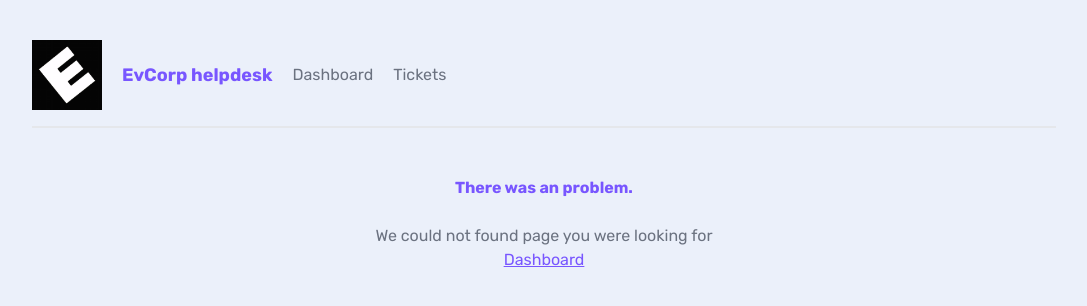
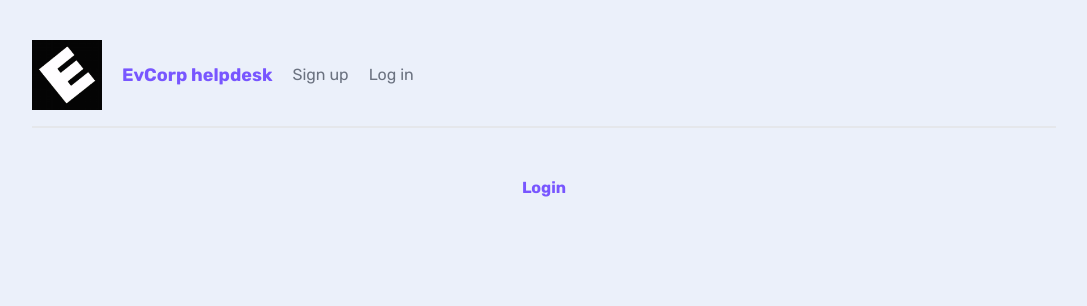
Before and after one commit to zaskier/next.js, a Next.js app: page /login in a window 1280 px wide. Before the commit this address had no page. Shown: the top 306 px of the page, without its empty margins (96-1183 px from the left). Built offline with nearby package versions, Linux system fonts and the light colour scheme.

Commit message:
change navbars nested layouts, add auth template

```diff
--- /dev/null
+++ b/app/(auth)/layout.jsx
@@ -0,0 +1,18 @@
+import React from 'react';
+import Navbar from '../components/Navbar';
+import Link from 'next/link';
+import Image from 'next/image';
+import Logo from 'public/ev_corp_logo.png';
+export default function AuthLayout({ children }) {
+  return (
+    <>
+      <nav>
+        <Image src={Logo} alt=" EvCorp helpdesk logo" width={70} quality={70} placeholder="blur" />{' '}
+        <h1>EvCorp helpdesk</h1>
+        <Link href="/signup">Sign up</Link>
+        <Link href="/login">Log in</Link>
+      </nav>
+      {children}
+    </>
+  );
+}
--- /dev/null
+++ b/app/(auth)/login/page.jsx
@@ -0,0 +1,9 @@
+import React from 'react';
+
+export default function Login() {
+  return (
+    <main>
+      <h2 className="text-center">Login</h2>
+    </main>
+  );
+}
--- /dev/null
+++ b/app/(auth)/signup/page.jsx
@@ -0,0 +1,9 @@
+import React from 'react';
+
+export default function Signup() {
+  return (
+    <main>
+      <h2 className="text-center">Sign up</h2>
+    </main>
+  );
+}
--- /dev/null
+++ b/app/(dashboard)/layout.jsx
@@ -0,0 +1,10 @@
+import Navbar from '@/app/components/Navbar';
+
+export default function DashboardLayout({ children }) {
+  return (
+    <>
+      <Navbar />
+      {children}
+    </>
+  );
+}
--- a/app/layout.jsx
+++ b/app/layout.jsx
@@ -13,10 +13,7 @@ export const metadata = {
 export default function RootLayout({ children }) {
   return (
     <html lang="en">
-      <body className={rubik.className}>
-        <Navbar />
-        {children}
-      </body>
+      <body className={rubik.className}>{children}</body>
     </html>
   );
 }
--- a/app/tickets/page.jsx
+++ b/app/tickets/page.jsx
@@ -1,6 +1,6 @@
 import { Suspense } from 'react';
 import TicketList from './TicketList';
-import Loading from '../loading';
+import Loading from '../(dashboard)/loading';
 
 export default function Tickets() {
   return (
```
Also changed, not shown: app/(dashboard)/loading.jsx (renamed from app/loading.jsx), app/(dashboard)/not-found.jsx (renamed from app/not-found.jsx), app/(dashboard)/page.jsx (renamed from app/page.jsx).
